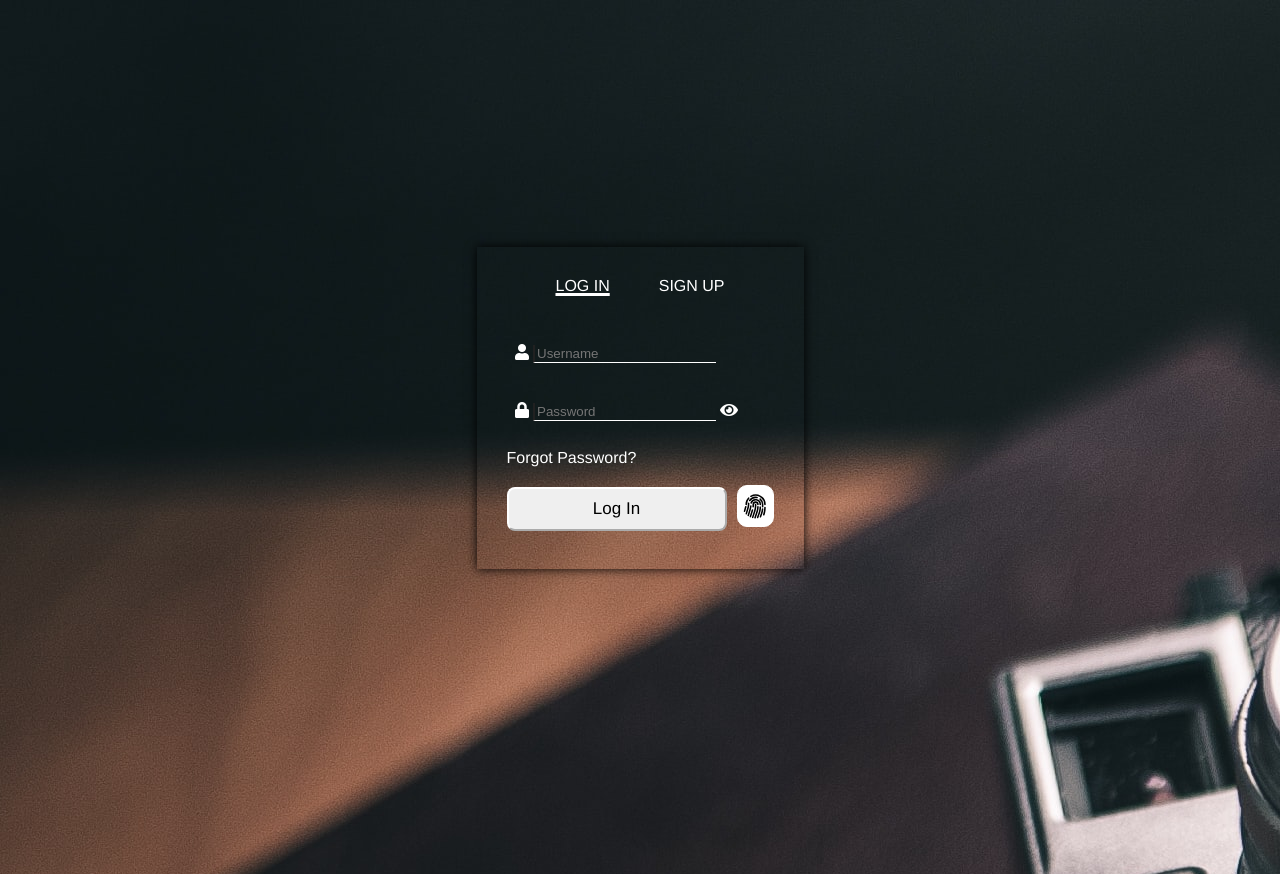
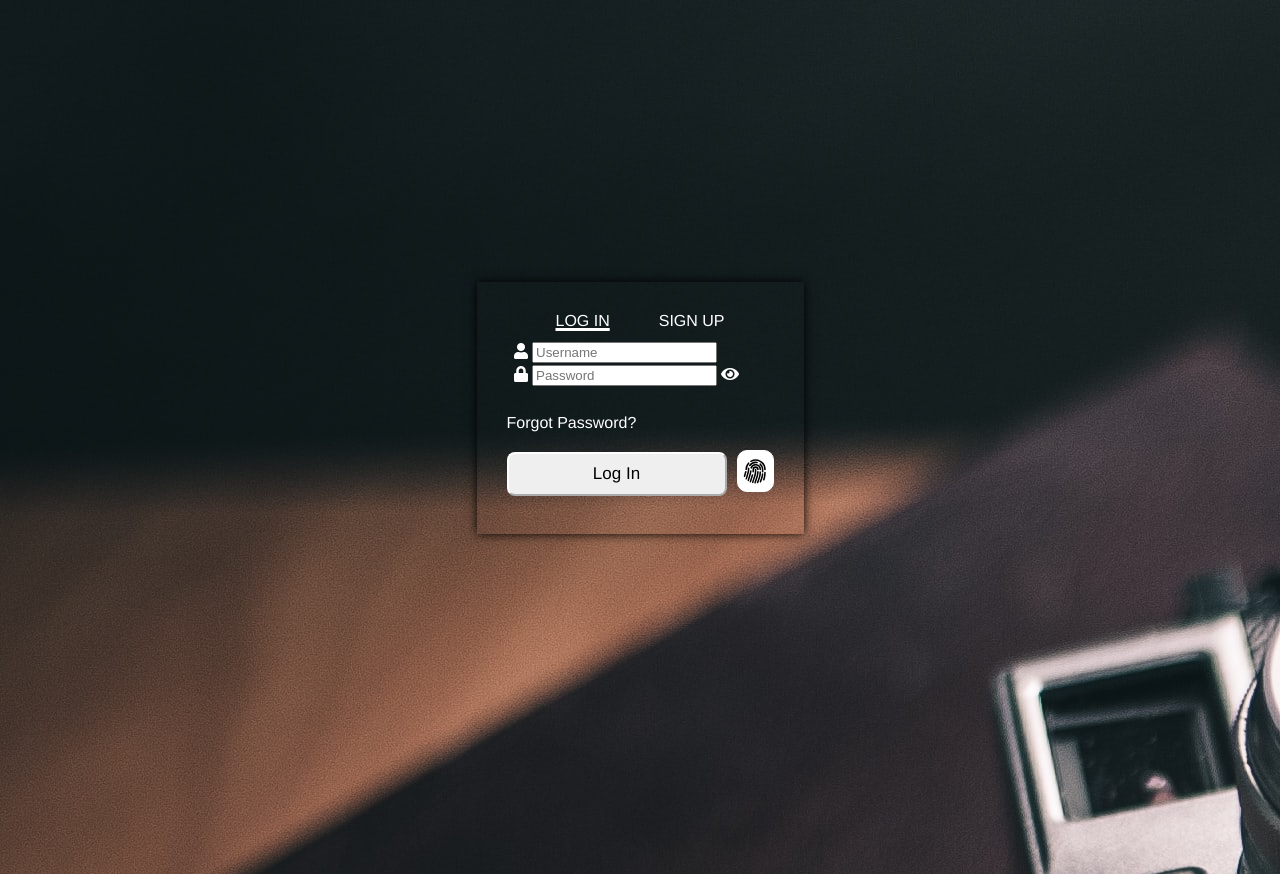
Before and after one commit to ARMANIE4L/FORM-PROJECT, a plain HTML site: page login-index.html in a window 1280 px wide. Drawn offline with Linux system fonts and the light colour scheme.

Commit message:
Update login-index.html

```diff
--- a/login-index.html
+++ b/login-index.html
@@ -11,7 +11,7 @@
     <body>
         <div id="contentContainer"></div>
         <div class="container">
-          <div class="form-column">
+          <div class="form-column" id="loginContainer">
               <div id="login" class="float-start">
                  <div class="login">
                      <a href="#" id="signupHeading" class="loginLink"> Log In</a>
@@ -25,14 +25,16 @@
                 <div class="inside-content">
                     <label for="username"></label>
                     <i class="fas fa-user"></i>
-                    <input type="text" placeholder="Username" class="transparent-input" name="username" id="usernameInput">
+                    <input type="text" placeholder="Username" class="login-transparent-input" name="username" id="usernameInput">
+                    <!-- <div id="userErrorMessage"></div> -->
 
                  <br>
 
                  <label for="password"></label>
                  <i class="fas fa-lock"></i>
-                 <input type="password" name placeholder="Password" class="transparent-input" name="password" id="password" min="8" max="15" pattern="[0-9a-zA-Z]" required>
+                 <input type="password" name placeholder="Password" class="login-transparent-input" name="password" id="password" minlength="8" maxlength="15" required>
                  <span id="togglePassword" class="password-toggle"><i class="fas fa-eye" id="togglePasswordIcon"></i></span>
+                 <!-- <div id="phoneErrorMessage"></div> -->
 
 
 
```
